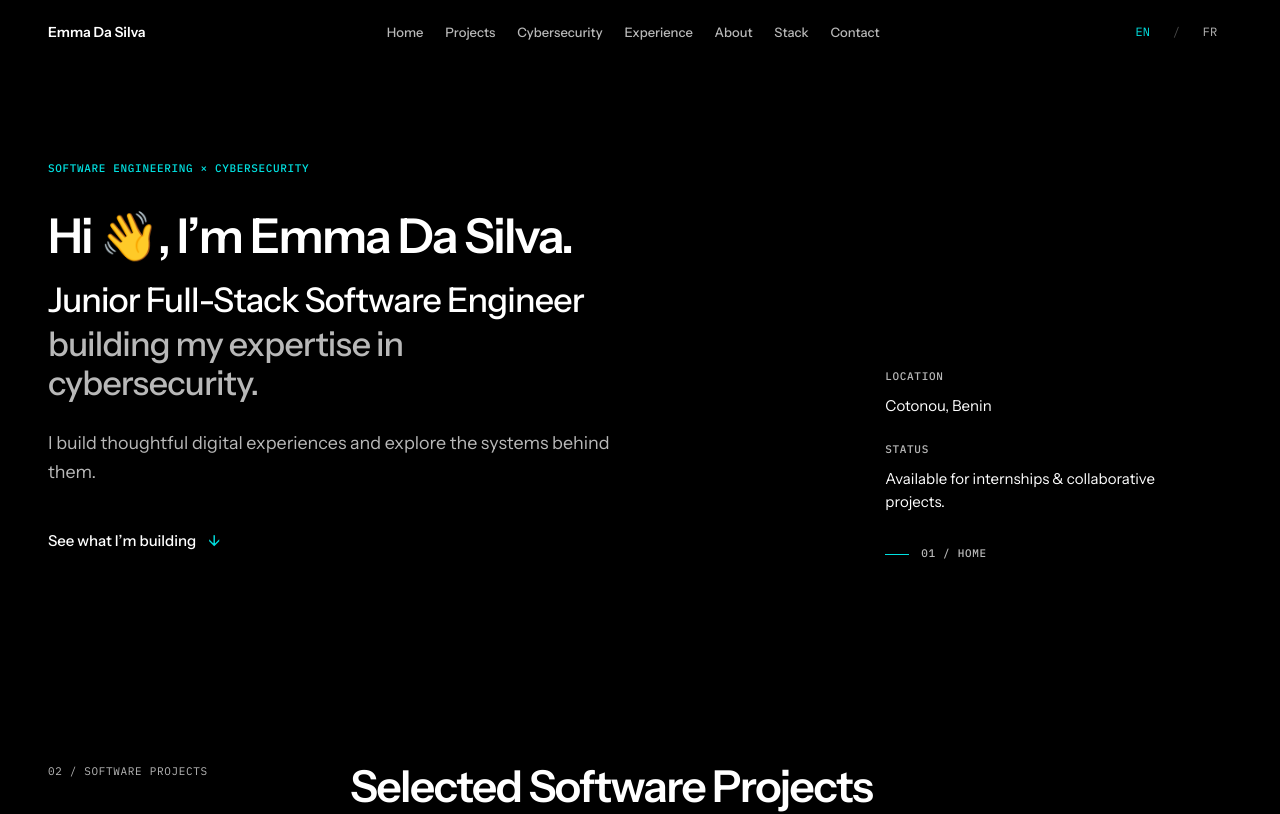
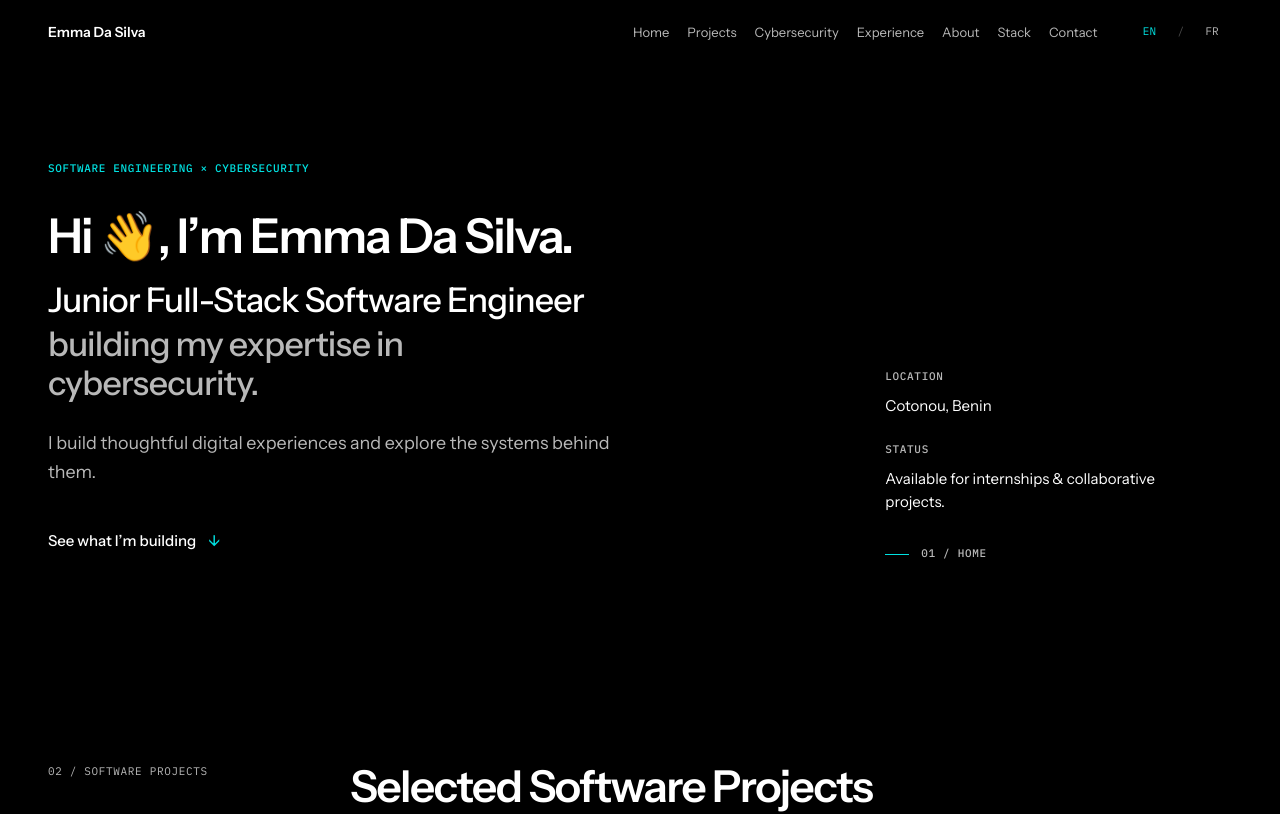
Before and after one commit to emma-dasilva-dev/emma-dasilva-portfolio, a Next.js app: page /en in a window 1280 px wide. Shown: the top 814 px of the page. Built offline with nearby package versions, Linux system fonts and the light colour scheme.

Commit message:
redesign: simplify header styling

```diff
--- a/src/components/layout/SiteHeader.module.css
+++ b/src/components/layout/SiteHeader.module.css
@@ -3,8 +3,8 @@
   top: 0;
   z-index: 100;
   height: var(--header-height-mobile);
-  background: rgb(0 0 0 / 0.92);
-  backdrop-filter: blur(14px);
+  background: rgb(0 0 0 / 0.9);
+  backdrop-filter: blur(12px);
 }
 
 .inner {
@@ -22,7 +22,6 @@
   color: var(--color-text);
   font-size: 0.875rem;
   font-weight: 600;
-  line-height: 1;
   text-decoration: none;
   white-space: nowrap;
 }
@@ -39,7 +38,6 @@
 .menuButton {
   display: inline-flex;
   align-items: center;
-  justify-content: center;
   gap: var(--space-3);
   min-height: 2.75rem;
   padding: 0;
@@ -48,7 +46,6 @@
   color: var(--color-text);
   cursor: pointer;
   font-size: 0.8125rem;
-  font-weight: 500;
 }
 
 .menuIcon {
@@ -62,15 +59,6 @@
   width: 100%;
   height: 1px;
   background: currentColor;
-  transition: transform var(--motion-standard) var(--ease-standard);
-}
-
-.menuButton[aria-expanded="true"] .menuIcon span:first-child {
-  transform: translateY(2.5px) rotate(45deg);
-}
-
-.menuButton[aria-expanded="true"] .menuIcon span:last-child {
-  transform: translateY(-2.5px) rotate(-45deg);
 }
 
 .mobilePanel {
@@ -78,8 +66,6 @@
   top: 100%;
   left: 0;
   width: 100%;
-  max-height: calc(100dvh - var(--header-height-mobile));
-  overflow-y: auto;
   background: var(--color-background);
 }
 
@@ -95,12 +81,11 @@
 
 .mobileLink {
   display: grid;
-  grid-template-columns: 2.5rem 1fr;
+  grid-template-columns: 2.25rem 1fr;
   align-items: center;
-  min-height: 3.5rem;
+  min-height: 3.25rem;
   color: var(--color-text);
-  font-size: 1rem;
-  font-weight: 500;
+  font-size: 0.9375rem;
   text-decoration: none;
 }
 
@@ -113,8 +98,8 @@
 .mobileLanguageLabel {
   color: var(--color-text-muted);
   font-family: var(--font-mono);
-  font-size: 0.6875rem;
-  letter-spacing: 0.06em;
+  font-size: 0.625rem;
+  letter-spacing: 0.05em;
   text-transform: uppercase;
 }
 
@@ -122,7 +107,6 @@
   display: flex;
   align-items: center;
   justify-content: space-between;
-  min-height: 3.5rem;
   margin-top: var(--space-4);
   padding-top: var(--space-4);
   border-top: 1px solid var(--color-border);
@@ -133,7 +117,7 @@
   align-items: center;
   gap: var(--space-2);
   font-family: var(--font-mono);
-  font-size: 0.75rem;
+  font-size: 0.6875rem;
 }
 
 .languageLink,
@@ -141,8 +125,8 @@
   display: inline-flex;
   align-items: center;
   justify-content: center;
-  min-width: 2.75rem;
-  min-height: 2.75rem;
+  min-width: 2.5rem;
+  min-height: 2.5rem;
   text-decoration: none;
 }
 
@@ -165,7 +149,7 @@
 
   .inner {
     display: grid;
-    grid-template-columns: auto minmax(0, 1fr) auto;
+    grid-template-columns: auto 1fr auto;
     gap: var(--space-8);
   }
 
@@ -176,48 +160,26 @@
   .navList {
     display: flex;
     align-items: center;
-    justify-content: center;
-    gap: clamp(1rem, 1.7vw, 2rem);
+    justify-content: flex-end;
+    gap: clamp(1rem, 1.4vw, 1.75rem);
     margin: 0;
     padding: 0;
     list-style: none;
   }
 
   .navLink {
-    position: relative;
     display: inline-flex;
     align-items: center;
-    min-height: 2.75rem;
+    min-height: 2.5rem;
     color: var(--color-text-muted);
     font-size: 0.8125rem;
-    font-weight: 500;
     text-decoration: none;
-    white-space: nowrap;
     transition: color var(--motion-fast) var(--ease-standard);
-  }
-
-  .navLink::after {
-    content: "";
-    position: absolute;
-    right: 0;
-    bottom: 0.5rem;
-    left: 0;
-    height: 1px;
-    background: var(--color-accent);
-    transform: scaleX(0);
-    transform-origin: right;
-    transition: transform var(--motion-standard) var(--ease-standard);
   }
 
   .navLink:hover,
   .navLink:focus-visible {
     color: var(--color-text);
-  }
-
-  .navLink:hover::after,
-  .navLink:focus-visible::after {
-    transform: scaleX(1);
-    transform-origin: left;
   }
 
   .desktopLanguages {
@@ -231,9 +193,7 @@
 }
 
 @media (prefers-reduced-motion: reduce) {
-  .menuIcon span,
-  .navLink,
-  .navLink::after {
+  .navLink {
     transition: none;
   }
 }
```
